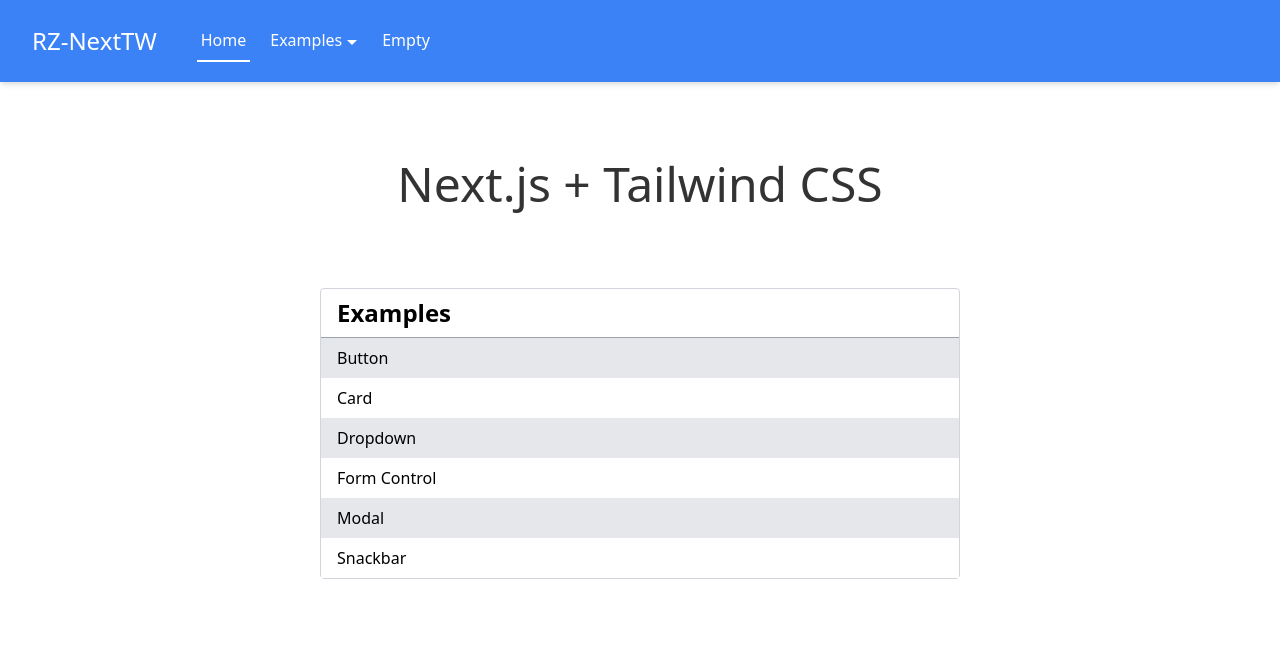
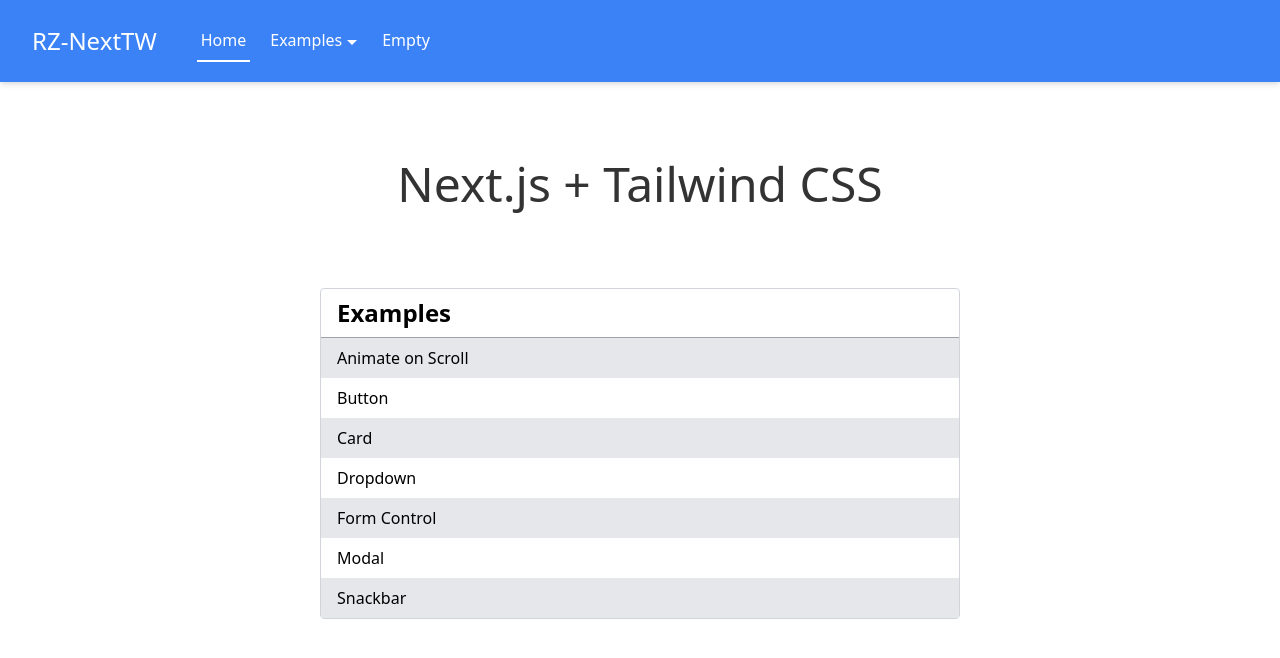
Before and after one commit to rzfury/rz-next-tailwind, a Next.js app: page / in a window 1280 px wide. Shown: the top 658 px of the page. Built offline with nearby package versions, Linux system fonts and the light colour scheme.

Commit message:
add aos to tab

```diff
--- a/src/pages/examples/aos.tsx
+++ b/src/pages/examples/aos.tsx
@@ -7,7 +7,7 @@ class ExampleAOS extends React.Component {
     return (
       <Layout>
         <div className="p-5">
-          <span className="text-gray-700 text-2xl">TailwindCSS - Buttons</span>
+          <span className="text-gray-700 text-2xl">TailwindCSS - Animate on Scroll</span>
           <hr className="my-5" />
           <div className="flex justify-center" style={{ height: '1200px' }}>
             <div className="inline-block">Scroll</div>
--- a/src/pages/index.tsx
+++ b/src/pages/index.tsx
@@ -5,6 +5,10 @@ import Layout from "../layout/layout";
 
 export default class Index extends React.Component {
   examples: any = [
+    {
+      link: 'aos',
+      label: 'Animate on Scroll'
+    },
     {
       link: 'button',
       label: 'Button'
```
